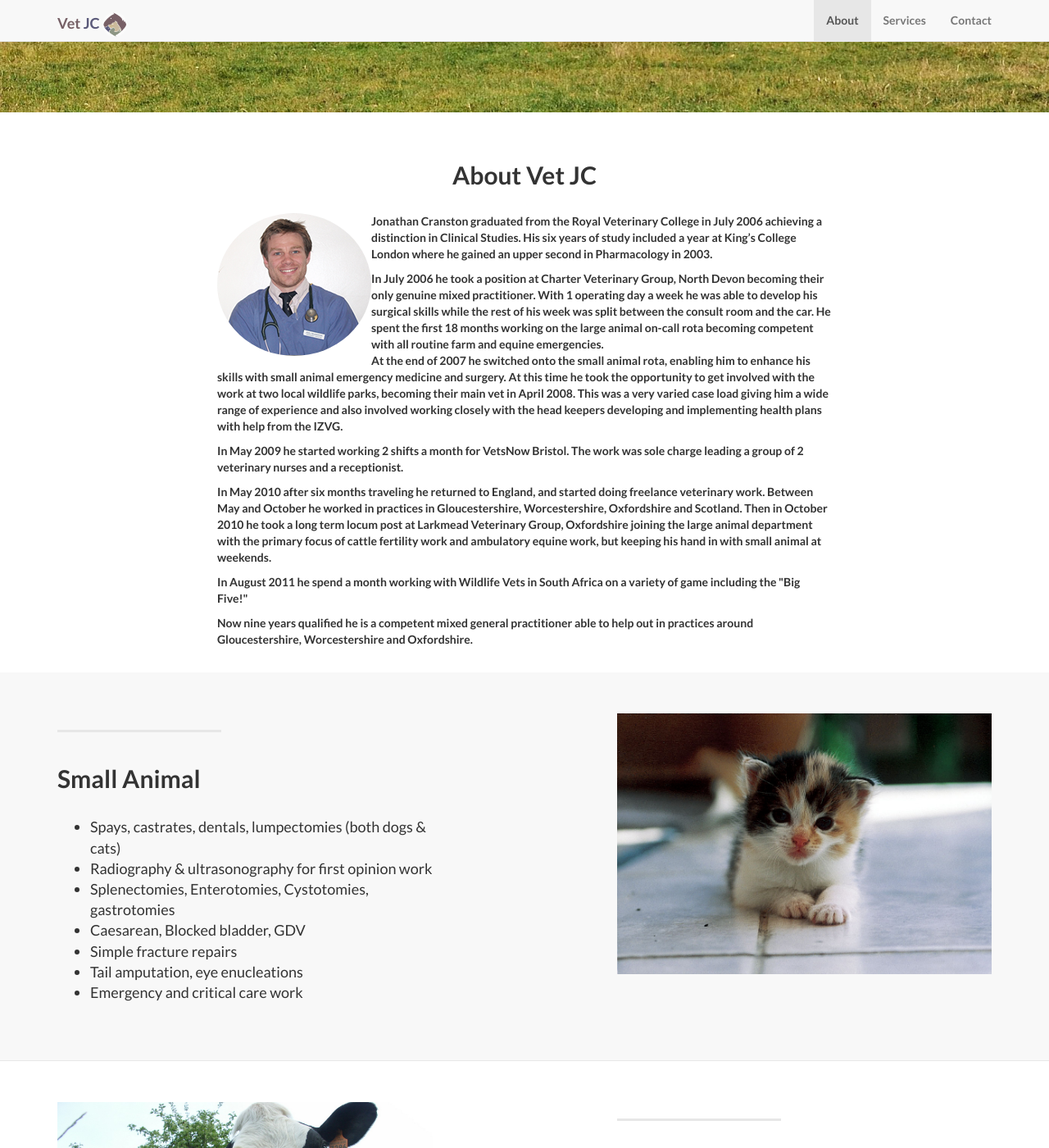
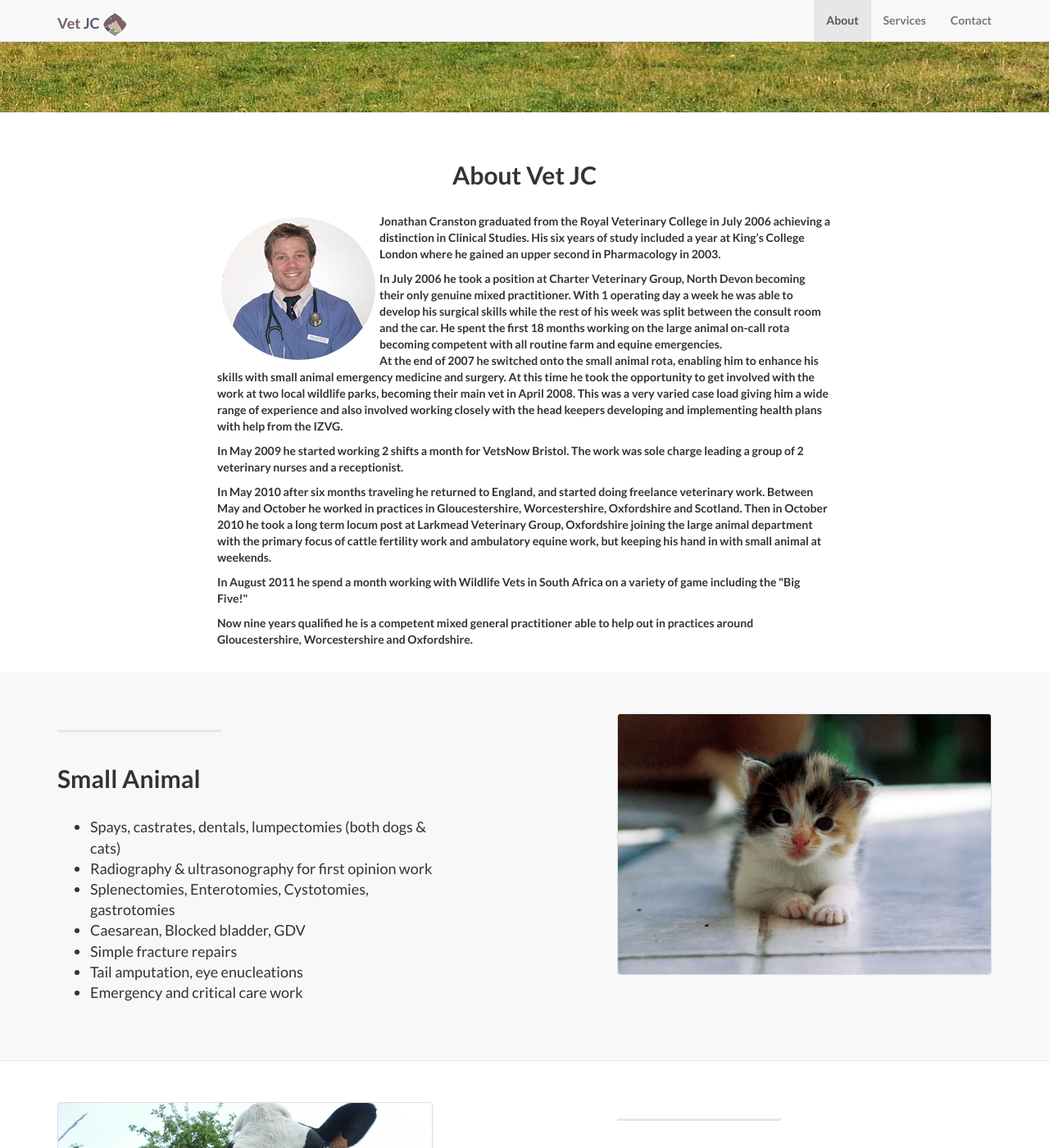
Before and after one commit to tcranston/VetJC, a Jekyll site: the page built from index.html, in a window 1280 px wide and 1400 px high, scrolled down 655 px. Shown: the whole window at 82% size. Built offline with Jekyll 4.4.1, drawn with Linux system fonts in a browser that asks for light colours.

Commit message:
css updates

```diff
--- a/css/landing-page.css
+++ b/css/landing-page.css
@@ -168,3 +168,16 @@ p.copyright {
 .fa-email:before {
   content: "\f0e0";
 }
+
+
+
+img.landing-page-img {
+    line-height: 1.42857143;
+    background-color: #fff;
+    border: 1px solid #ddd;
+    border-radius: 4px;
+}
+
+img.jc_padding {
+    padding: 5px;
+}
```
